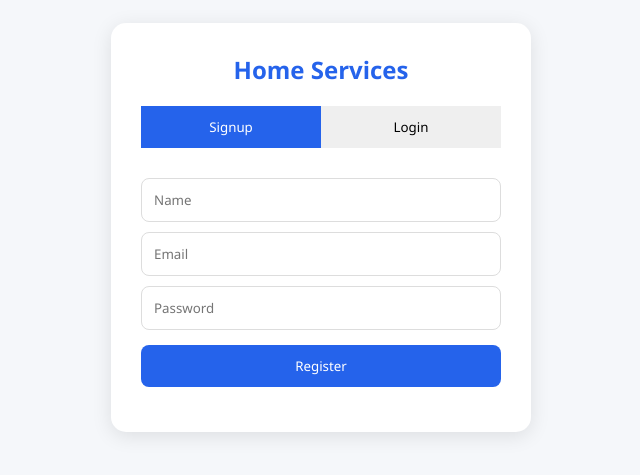
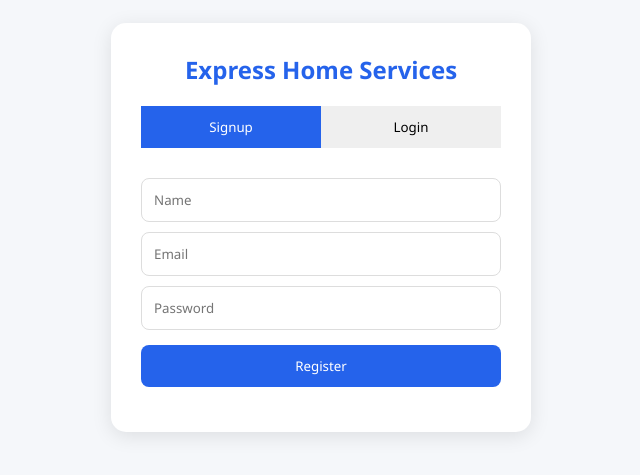
Before and after one commit to SrinidhiSanjeevi/Week-4, a plain HTML site: page frontend/index.html in a window 1280 px wide. Shown: the part 173-648 px from the top of the page, without its empty margins (319-959 px from the left). Drawn offline with Linux system fonts and the light colour scheme.

Commit message:
Modified the Name of Tag

```diff
--- a/frontend/index.html
+++ b/frontend/index.html
@@ -177,7 +177,7 @@ cursor:pointer;
 
 <div class="card">
 
-<h2>Home Services</h2>
+<h2>Express Home Services</h2>
 
 <div class="tabs">
 <button class="active-tab" id="signupTab" onclick="showTab('signup')">Signup</button>
```
